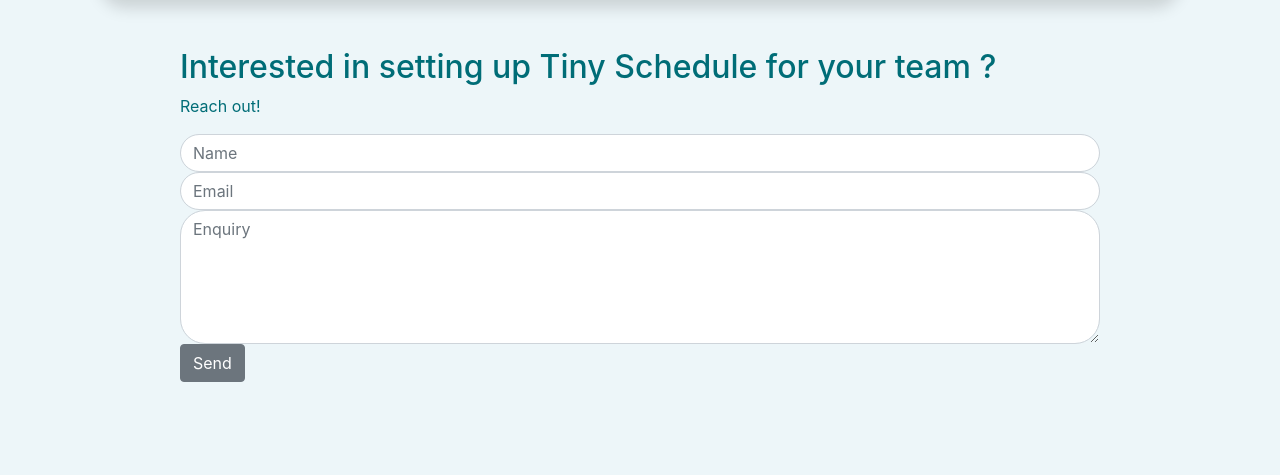
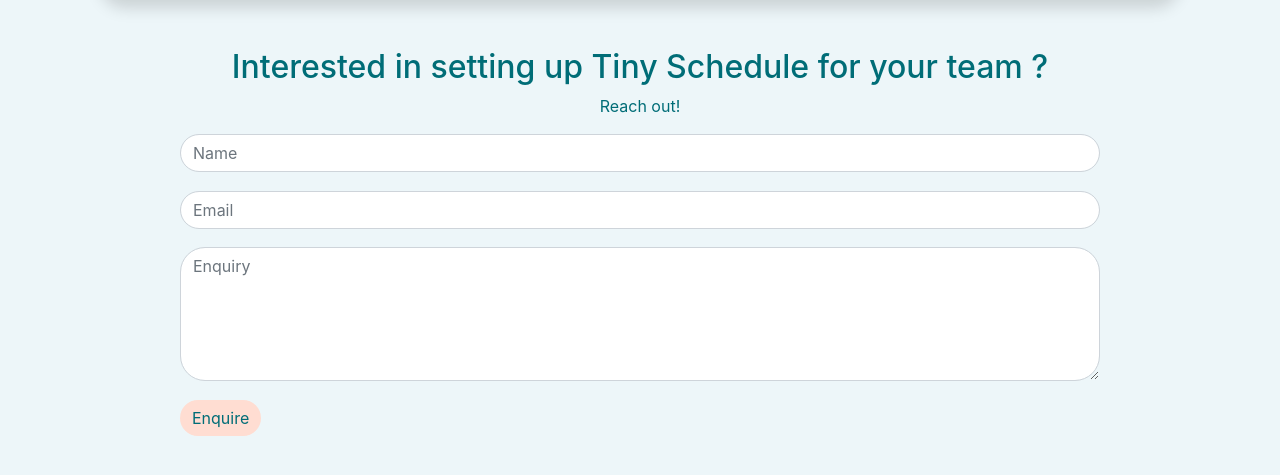
Before and after one commit to owebster/MS3-Tiny_Schedule, a Flask app: page /contact_page in a window 1280 px wide. Shown: the part 87-562 px from the top of the page. Run offline with Flask 2, Linux system fonts and the light colour scheme; some libraries are stand-ins or nearby versions.

Commit message:
adjust styling to contact.html

```diff
--- a/static/css/style.css
+++ b/static/css/style.css
@@ -114,7 +114,7 @@ body {
     border-radius: 25px;
 }
 
-.btn-primary {
+.btn-primary, .btn-secondary {
     border: none;
     border-radius: 25px;
     color: #006D77;
@@ -203,6 +203,16 @@ body {
     text-align: left;
 }
 
+/* Contact */
+form > input, form > textarea {
+    margin-bottom: 2%;
+}
+
+.contact-heading {
+    text-align: center;
+}
+
+
 /* hover states */
 
 .nav-link:hover {
@@ -240,3 +250,7 @@ body {
     color: #006D77;
     text-decoration: none;
 }
+
+.btn-secondary:hover {
+    background-color: #FFDDD2;
+}
--- a/templates/contact.html
+++ b/templates/contact.html
@@ -4,7 +4,7 @@
 
     <div class="container">
         <div class="row justify-content-center">
-            <div class="col-10">
+            <div class="contact-heading col-10">
                 <h2>Interested in setting up Tiny Schedule for your team ?</h2>
                 <p>Reach out!</p>
             </div>
@@ -13,7 +13,7 @@
                     <input type="text" name="name" class="form-control" id="fullname" placeholder="Name" required/>
                     <input type="text" name="emailaddress" class="form-control" id="emailaddress" placeholder="Email" required/>
                     <textarea rows="5" name="projectsummary" class="form-control" id="projectsummary" placeholder="Enquiry" required></textarea>
-                    <button type="submit" class="btn btn-secondary center-block">Send</button>
+                    <button type="submit" class="btn btn-secondary center-block">Enquire</button>
                 </form>
             </div>
         </div>
```
